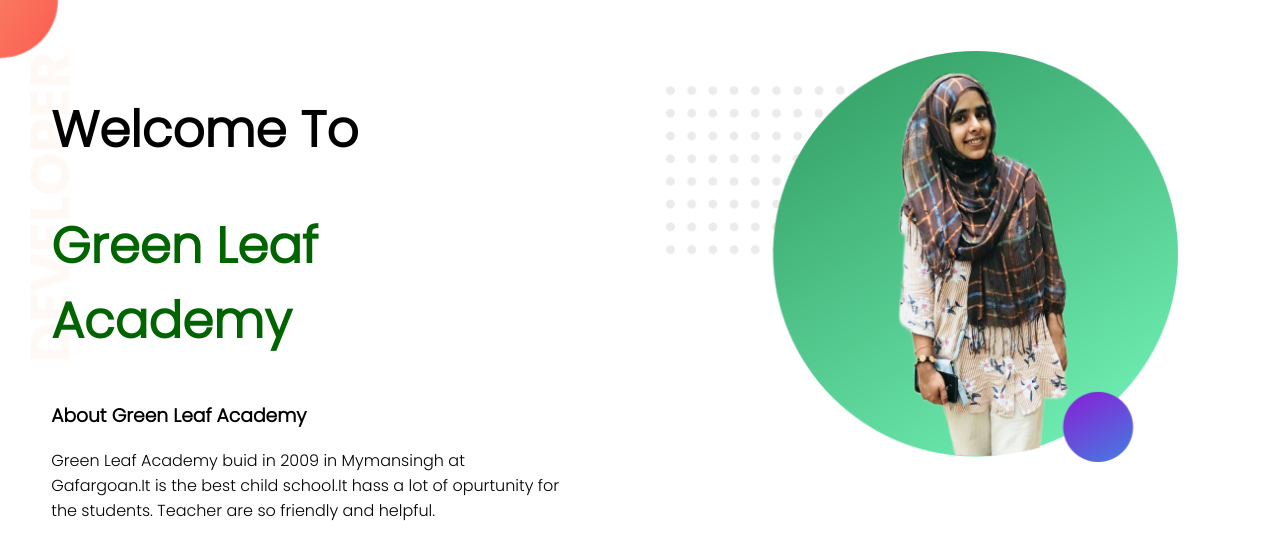
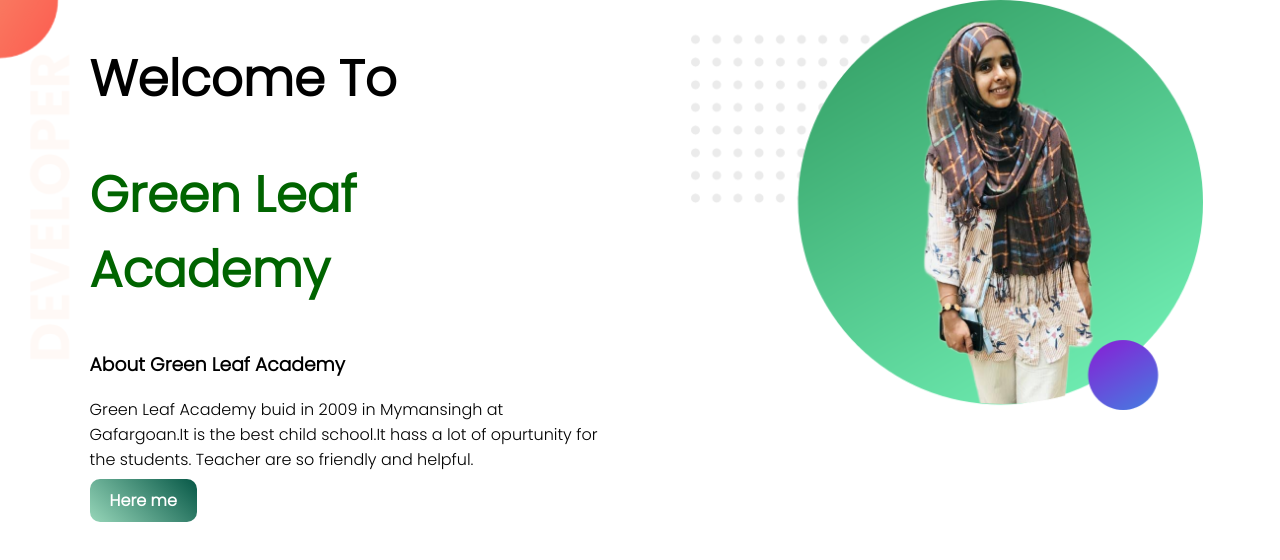
Before and after one commit to sanjida297/web-portfolio, a plain HTML site: page index.html in a window 1280 px wide. Drawn offline with Linux system fonts and the light colour scheme.

Commit message:
button adding

```diff
--- a/index.html
+++ b/index.html
@@ -17,6 +17,7 @@
             <h1><span class="name-highlight">Green Leaf Academy</span></h1>
             <h3>About Green Leaf Academy</h3>
             <p>Green Leaf Academy buid in 2009 in Mymansingh at Gafargoan.It is the best child school.It hass a lot of opurtunity for the students. Teacher are so friendly and helpful.</p>
+            <a class="link-button" target="_blank" href="https://www.linkedin.com/in/sanjida-shania-95b552198/">Here me</a>
         </div>
         <div class="half-width">
             <img src="images/profile.png"
--- a/style.css
+++ b/style.css
@@ -11,8 +11,8 @@ h1{
 .half-width{
     width: 40%;
     float: left;
-    margin: 2%;
-    padding: 2%;
+    margin-left: 5%;
+    padding-left: 2%;
 
 }
 .half-width img{
@@ -25,3 +25,11 @@ h1{
 section{
     height: 500px;
 }
+.link-button{
+    text-decoration: none;
+    background-image: linear-gradient(45deg, rgb(151, 214, 185), rgb(7, 88, 71));
+    padding: 10px 20px;
+    border-radius: 10px;
+    color: white;
+    font-weight: bold;
+}
```
